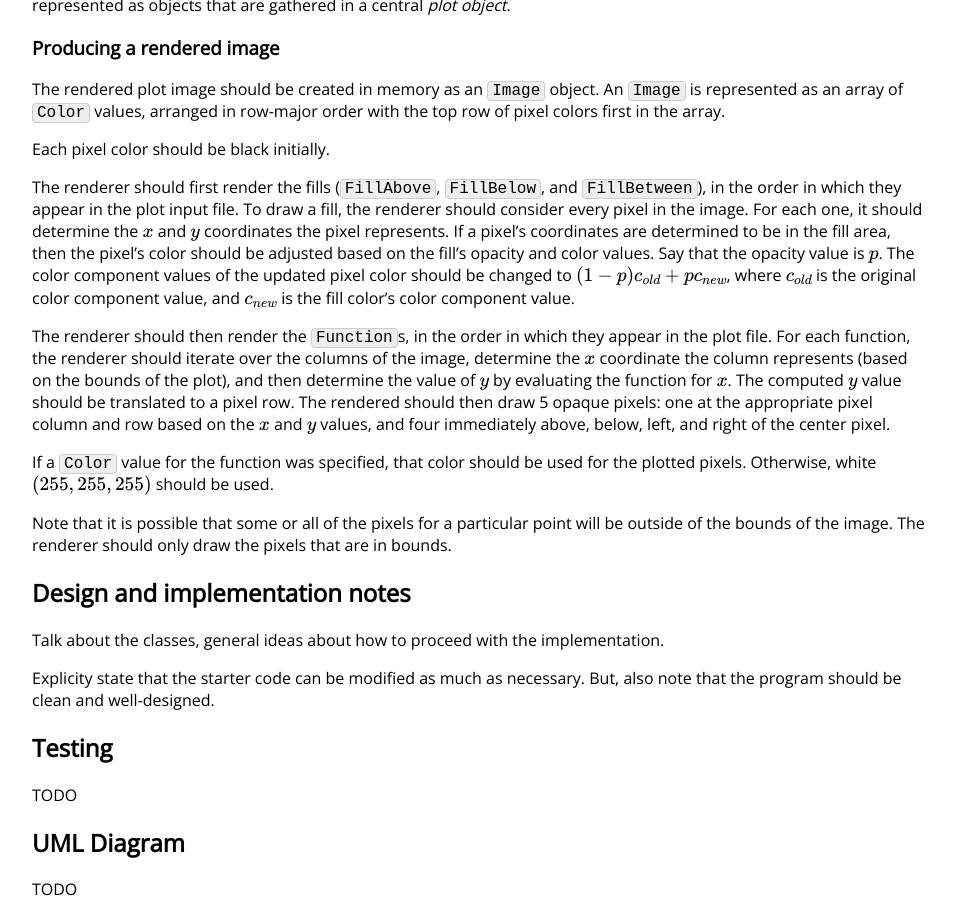
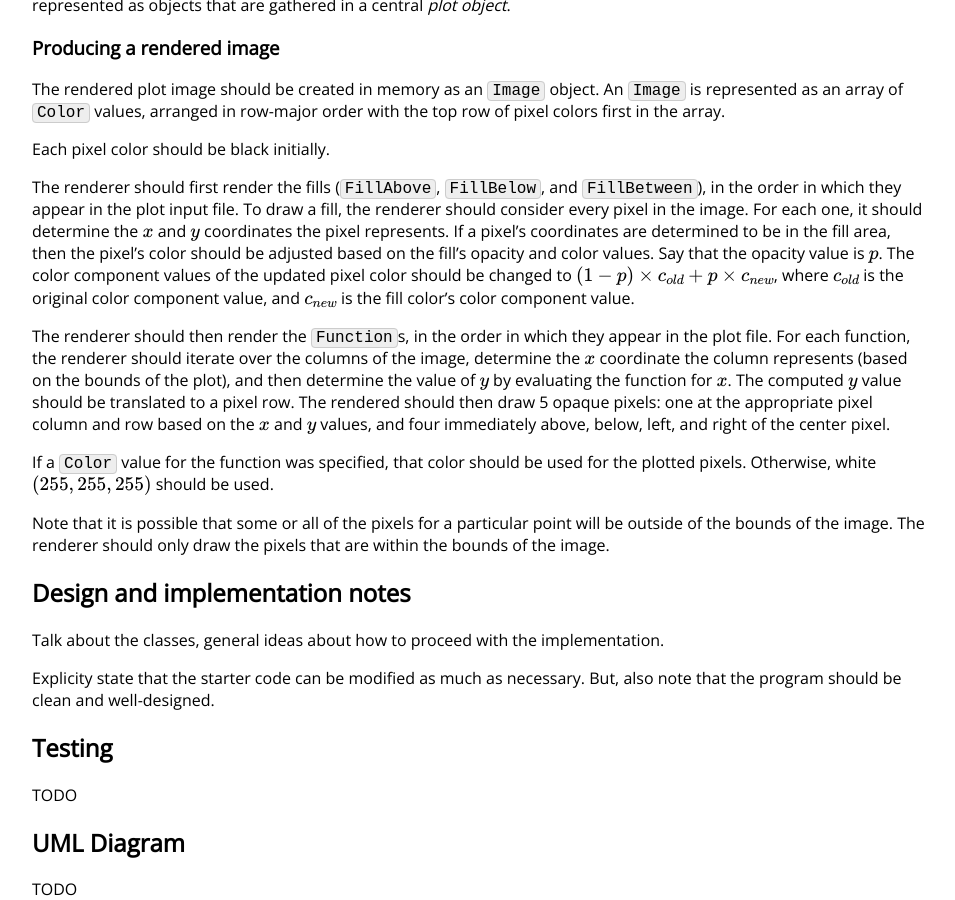
Before and after one commit to jhu-ip/cs220-summer22, a Jekyll site: the page built from assign/final.md, in a window 1280 px wide and 900 px high, scrolled down 7377 px. Shown: the whole window, without its empty margins (160-1115 px from the left). Built offline with Jekyll 4.4.1, drawn with Linux system fonts in a browser that asks for light colours; some web fonts are replaced; formulas are drawn with MathJax 3; some of the changed text lies outside the part shown.

Commit message:
minor phrasing tweaks

```diff
--- a/assign/final.md
+++ b/assign/final.md
@@ -380,7 +380,7 @@ the pixel represents. If a pixel's coordinates are determined to be in
 the fill area, then the pixel's color should be adjusted based on the
 fill's opacity and color values. Say that the opacity value is $$p$$.
 The color component values of the updated pixel color should be changed
-to $$(1-p)c_{old} + pc_{new}$$, where $$c_{old}$$ is the original
+to $$(1-p) \times c_{old} + p \times c_{new}$$, where $$c_{old}$$ is the original
 color component value, and $$c_{new}$$ is the fill color's color component
 value.
 
@@ -398,7 +398,7 @@ for the plotted pixels. Otherwise, white $$(255,255,255)$$ should be used.
 
 Note that it is possible that some or all of the pixels for a particular point
 will be outside of the bounds of the image.  The renderer should only draw the
-pixels that are in bounds.
+pixels that are within the bounds of the image.
 
 ## Design and implementation notes
 
```
Also changed, not shown: other parts of assign/final.md (+1 -1 lines).
